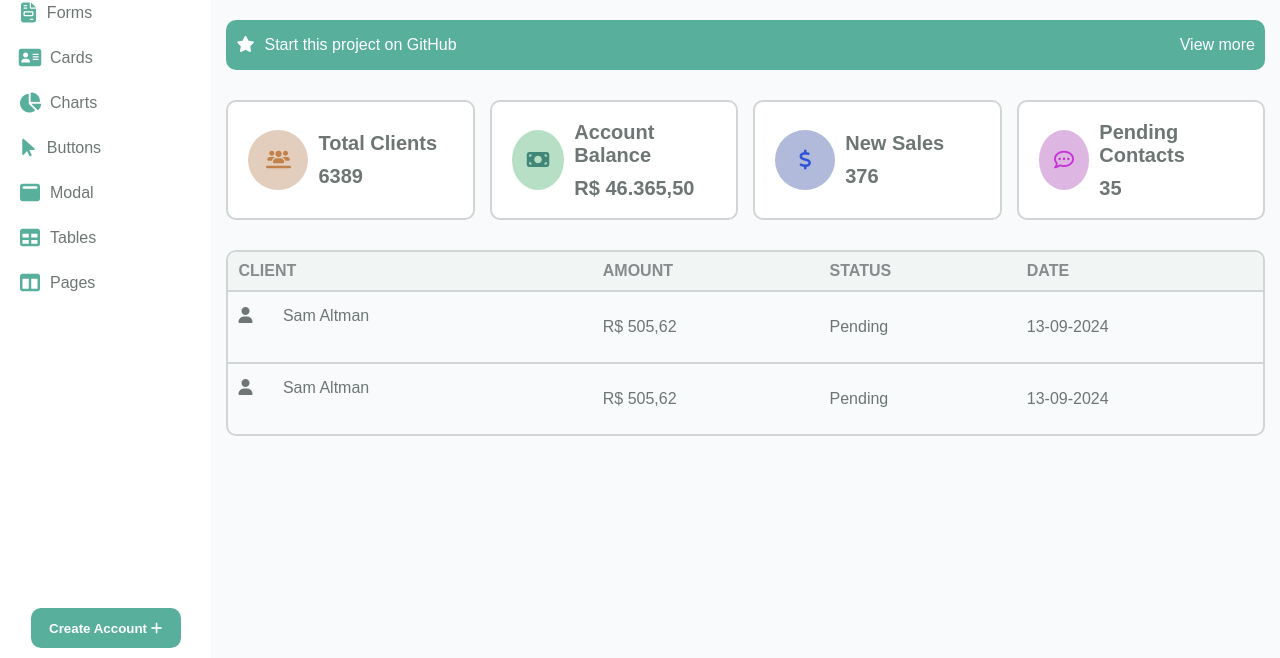
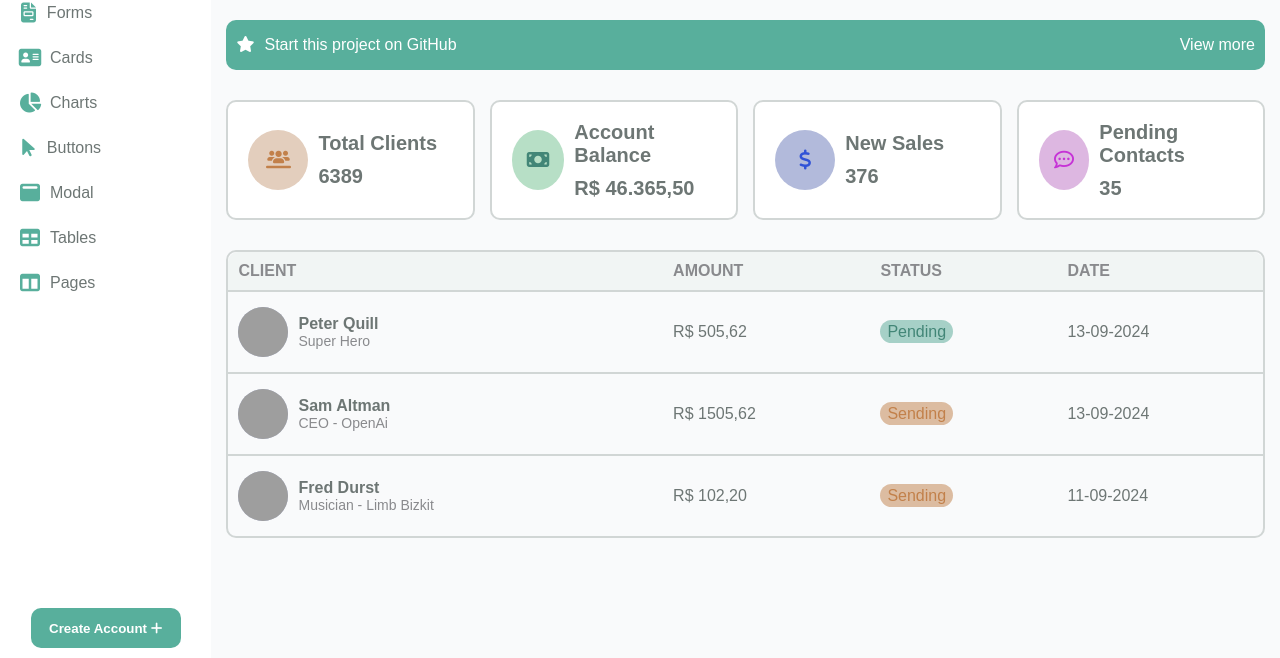
Before and after one commit to Chirlanio/digital-college, a plain HTML site: page dashboard/index.html in a window 1280 px wide. Shown: the part 142-800 px from the top of the page. Drawn offline with Linux system fonts and the light colour scheme; grey boxes are pictures that could not be loaded.

Commit message:
Create table

```diff
--- a/404/style.css
+++ b/404/style.css
@@ -267,6 +267,7 @@ body {
   color: #428677;
 }
 
+/* Responsividade */
 @media (max-width: 600px){
 
   .container{
--- a/dashboard/index.html
+++ b/dashboard/index.html
@@ -160,25 +160,57 @@
               <tbody>
                 <tr>
                   <td>
-                    <span class="user-image">
-                      <i class="fa-solid fa-user"></i>
-                    </span>
-                    <span class="user-name"> Sam Altman </span>
+                    <div class="user-data">
+                      <span class="user-image">
+                        <img src="https://sinalnews.com.br/wp-content/uploads/2020/12/61058_big.jpg" alt="peter-quill">
+                      </span>
+                      <div class="user-content">
+                        <span class="user-name"> Peter Quill </span>
+                        <span class="cargo">Super Hero</span>
+                      </div>
+                    </div>
                   </td>
                   <td>R$ 505,62</td>
-                  <td>Pending</td>
+                  <td>
+                    <span class="pending">Pending</span>
+                  </td>
                   <td>13-09-2024</td>
                 </tr>
                 <tr>
                   <td>
-                    <span>
-                      <i class="fa-solid fa-user"></i>
-                    </span>
-                    Sam Altman
+                    <div class="user-data">
+                      <span class="user-image">
+                        <img src="https://upload.wikimedia.org/wikipedia/commons/thumb/a/a2/Sam_Altman_TechCrunch_SF_2019_Day_2_Oct_3_%28cropped%29.jpg/863px-Sam_Altman_TechCrunch_SF_2019_Day_2_Oct_3_%28cropped%29.jpg" alt="sam-altman">
+                      </span>
+                      <div class="user-content">
+                        <span class="user-name"> Sam Altman </span>
+                        <span class="cargo">CEO - OpenAi</span>
+                      </div>
+                    </div>
                   </td>
-                  <td>R$ 505,62</td>
-                  <td>Pending</td>
+                  <td>R$ 1505,62</td>
+                  <td>
+                    <span class="sending">Sending</span>
+                  </td>
                   <td>13-09-2024</td>
+                </tr>
+                <tr>
+                  <td>
+                    <div class="user-data">
+                      <span class="user-image">
+                        <img src="https://media.gettyimages.com/id/517647042/pt/foto/fred-durst-of-limp-bizkit-studio-portrait-shot-in-beverley-hills-california-usa-november-1999.jpg?s=612x612&w=gi&k=20&c=cpIDFb1rgH6qQAqHPf0EiESrh_fafIrIX7kV_96kMVQ=" alt="fred-durst">
+                      </span>
+                      <div class="user-content">
+                        <span class="user-name"> Fred Durst </span>
+                        <span class="cargo">Musician - Limb Bizkit</span>
+                      </div>
+                    </div>
+                  </td>
+                  <td>R$ 102,20</td>
+                  <td>
+                    <span class="sending">Sending</span>
+                  </td>
+                  <td>11-09-2024</td>
                 </tr>
               </tbody>
             </table>
--- a/dashboard/style.css
+++ b/dashboard/style.css
@@ -367,16 +367,54 @@ tbody tr td {
   padding: 15px 10px;
 }
 
-tbody tr td span i {
-  width: 40px;
-  height: 40px;
-  border-radius: 50%;
-  /* background-color: #6d7674; */
+.user-data {
+  height: 50px;
+  width: 90%;
+  display: flex;
+  justify-content: left;
+  align-items: center;
+  gap: 10px;
 }
 
-/*
-.user-image i{
-  height: 100%;
-  width: 10%;
+.user-image img {
+  height: 50px;
+  width: 50px;
+  image-rendering: auto;
+  border-radius: 50%;
+  display: flex;
+  justify-content: center;
+  align-items: center;
   font-size: 30px;
-} */
+  background-color: #b2badb;
+}
+
+.pending,
+.sending {
+  border-radius: 15px;
+  padding: 3px 7px;
+}
+
+.pending {
+  background-color: #a6d0c7;
+  color: #428677;
+}
+
+.sending {
+  background-color: #dcbca1;
+  color: #c2804a;
+}
+
+.user-content {
+  width: 85%;
+  display: flex;
+  flex-direction: column;
+}
+
+.user-name {
+  font-weight: bold;
+}
+
+.cargo {
+  font-size: 14px;
+  color: #898a8d;
+}
```
